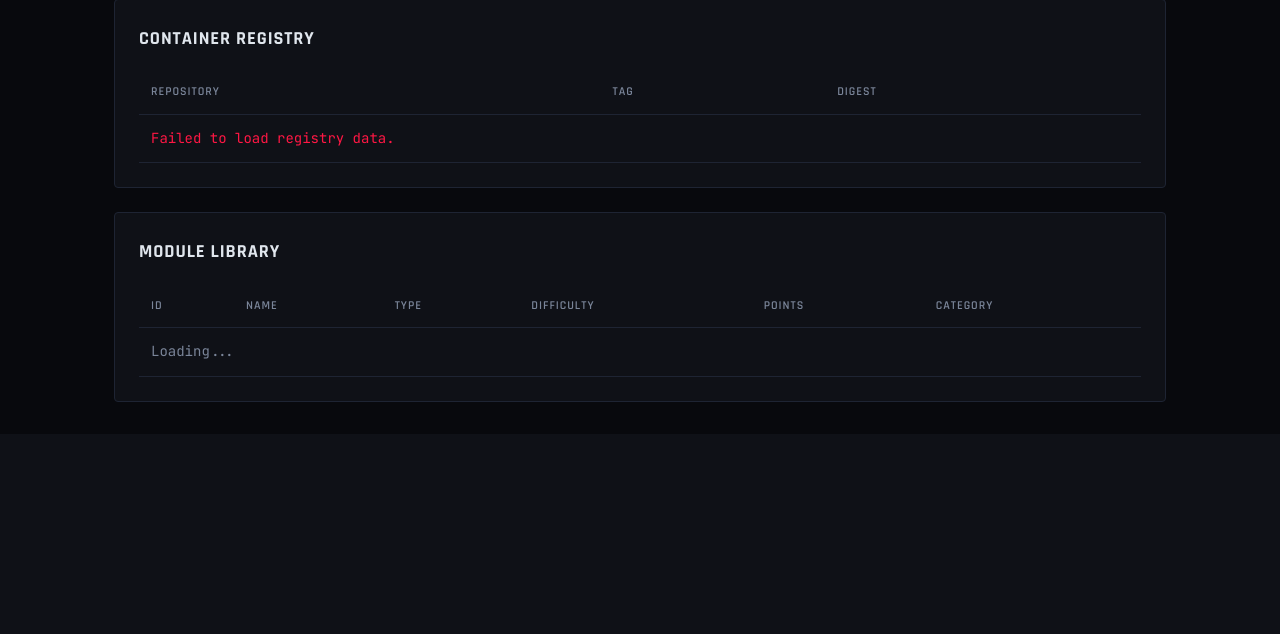
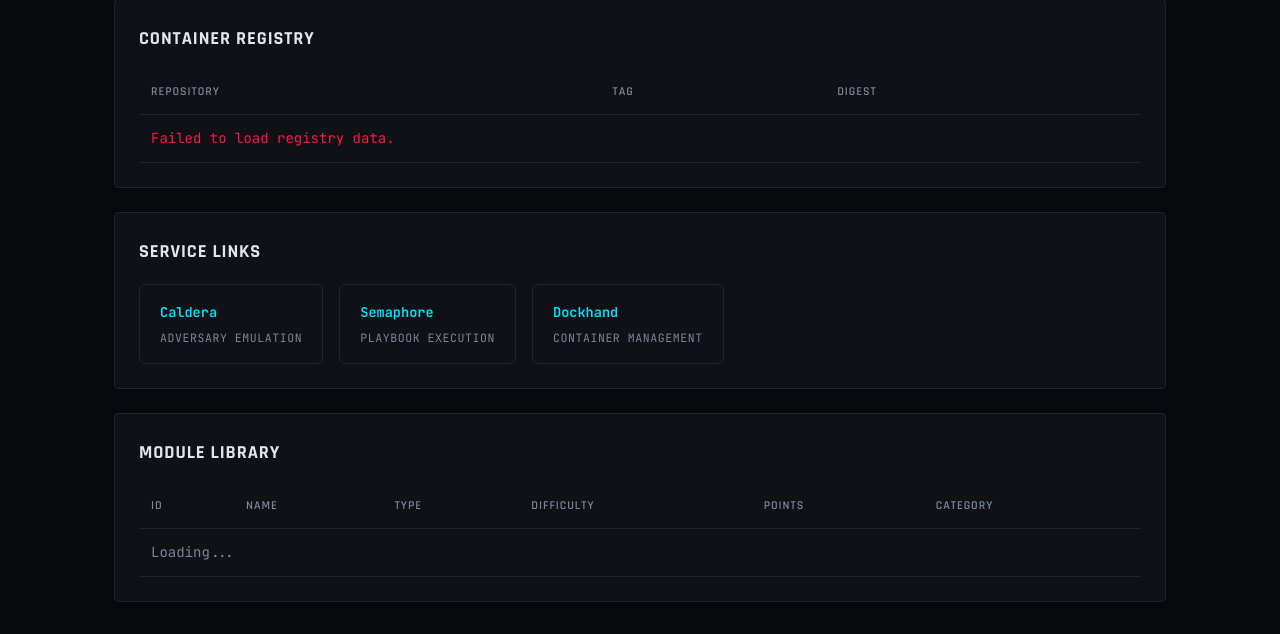
Before and after one commit to Your-Saviour/CTF-IT, a Flask app: template frontend/templates/admin.html in a window 1280 px wide. Shown: the part 969-1603 px from the top of the page. Before the commit the page ends 1371 px from the top, so only its background shows below. Run offline with Flask 3, Linux system fonts and the light colour scheme; the template is opened without the code that fills it: most values are stand-ins (such as "Sample title", 1, 10 or a date in 2020).

Commit message:
Add Service Links card to admin page
Shows quick links to Caldera, Semaphore, and Dockhand when the DOMAIN
env var is set (production deployments). Card is hidden in local/dev mode.

Co-Authored-By: Claude Sonnet 4.6 <noreply@anthropic.com>

```diff
--- a/api/main.py
+++ b/api/main.py
@@ -184,6 +184,7 @@ async def admin_page(request: Request, db: Session = Depends(get_db)):
 
     return templates.TemplateResponse(request, "admin.html", {
         "user": user,
+        "domain": os.environ.get("DOMAIN"),
     })
 
 
--- a/frontend/templates/admin.html
+++ b/frontend/templates/admin.html
@@ -200,6 +200,7 @@
 }
 #ef-structured-editor, #ef-json-editor { display: none; }
 #ef-structured-editor.active, #ef-json-editor.active { display: block; }
+.service-link:hover { border-color: var(--cyan) !important; box-shadow: 0 0 8px rgba(0, 229, 255, 0.2); }
 {% endblock %}
 
 {% block content %}
@@ -425,6 +426,30 @@
         </tbody>
     </table>
 </div>
+
+<!-- Service Links -->
+{% if domain %}
+<div class="card">
+    <h3>Service Links</h3>
+    <div style="display: flex; gap: 1rem; flex-wrap: wrap;">
+        <a href="https://caldera.{{ domain }}" target="_blank" rel="noopener noreferrer" class="service-link"
+           style="display: flex; flex-direction: column; gap: 0.3rem; padding: 1rem 1.25rem; border: 1px solid var(--border); border-radius: 6px; text-decoration: none; transition: all 0.25s; min-width: 160px;">
+            <span style="font-family: 'JetBrains Mono', monospace; font-size: 0.85rem; color: var(--cyan); font-weight: 600;">Caldera</span>
+            <span style="font-size: 0.72rem; color: var(--text-secondary); text-transform: uppercase; letter-spacing: 0.05em;">Adversary Emulation</span>
+        </a>
+        <a href="https://semaphore.{{ domain }}" target="_blank" rel="noopener noreferrer" class="service-link"
+           style="display: flex; flex-direction: column; gap: 0.3rem; padding: 1rem 1.25rem; border: 1px solid var(--border); border-radius: 6px; text-decoration: none; transition: all 0.25s; min-width: 160px;">
+            <span style="font-family: 'JetBrains Mono', monospace; font-size: 0.85rem; color: var(--cyan); font-weight: 600;">Semaphore</span>
+            <span style="font-size: 0.72rem; color: var(--text-secondary); text-transform: uppercase; letter-spacing: 0.05em;">Playbook Execution</span>
+        </a>
+        <a href="https://dockhand.{{ domain }}" target="_blank" rel="noopener noreferrer" class="service-link"
+           style="display: flex; flex-direction: column; gap: 0.3rem; padding: 1rem 1.25rem; border: 1px solid var(--border); border-radius: 6px; text-decoration: none; transition: all 0.25s; min-width: 160px;">
+            <span style="font-family: 'JetBrains Mono', monospace; font-size: 0.85rem; color: var(--cyan); font-weight: 600;">Dockhand</span>
+            <span style="font-size: 0.72rem; color: var(--text-secondary); text-transform: uppercase; letter-spacing: 0.05em;">Container Management</span>
+        </a>
+    </div>
+</div>
+{% endif %}
 
 <!-- Modules -->
 <div class="card">
@@ -956,7 +981,7 @@ fetch('/admin/users')
             '<tr>' +
                 '<td>' + esc(u.username) + (u.is_admin ? ' <span style="color: var(--cyan); font-size: 0.75rem;">(admin)</span>' : '') + '</td>' +
                 '<td style="color: var(--text-secondary); font-size: 0.85rem;">' + (u.event_name ? esc(u.event_name) : '<span style="color: var(--text-muted);">—</span>') + '</td>' +
-                '<td><span class="status-' + u.build_status + '" style="font-weight: 600; text-transform: uppercase;">' + u.build_status + '</span></td>' +
+                '<td><span class="status-' + esc(u.build_status) + '" style="font-weight: 600; text-transform: uppercase;">' + esc(u.build_status) + '</span></td>' +
                 '<td>' + u.total_points + '</td>' +
                 '<td><button class="btn btn-sm btn-danger" onclick="rebuild(' + u.id + ')">Rebuild</button></td>' +
             '</tr>'
@@ -980,7 +1005,7 @@ fetch('/admin/registry')
         var body = document.getElementById('registry-body');
         var countEl = document.getElementById('registry-count');
         if (data.error) {
-            body.innerHTML = '<tr><td colspan="3" style="color: var(--red);">' + data.error + '</td></tr>';
+            body.innerHTML = '<tr><td colspan="3" style="color: var(--red);">' + esc(data.error) + '</td></tr>';
             countEl.textContent = 'Registry unavailable';
             return;
         }
@@ -991,9 +1016,9 @@ fetch('/admin/registry')
         }
         body.innerHTML = data.map(img =>
             '<tr>' +
-                '<td><strong>' + img.repository + '</strong></td>' +
-                '<td>' + img.tag + '</td>' +
-                '<td style="color: var(--text-secondary); font-size: 0.8rem;">' + (img.digest || '\u2014') + '</td>' +
+                '<td><strong>' + esc(img.repository) + '</strong></td>' +
+                '<td>' + esc(img.tag) + '</td>' +
+                '<td style="color: var(--text-secondary); font-size: 0.8rem;">' + (img.digest ? esc(img.digest) : '\u2014') + '</td>' +
             '</tr>'
         ).join('');
     })
@@ -1024,12 +1049,12 @@ fetch('/admin/modules')
         var body = document.getElementById('modules-body');
         body.innerHTML = data.map(m =>
             '<tr>' +
-                '<td style="color: var(--text-secondary); font-size: 0.85rem;">' + m.id + '</td>' +
-                '<td><strong>' + m.name + '</strong></td>' +
-                '<td>' + m.type + '</td>' +
-                '<td><span class="badge badge-' + m.difficulty + '">' + m.difficulty + '</span></td>' +
+                '<td style="color: var(--text-secondary); font-size: 0.85rem;">' + esc(m.id) + '</td>' +
+                '<td><strong>' + esc(m.name) + '</strong></td>' +
+                '<td>' + esc(m.type) + '</td>' +
+                '<td><span class="badge badge-' + esc(m.difficulty) + '">' + esc(m.difficulty) + '</span></td>' +
                 '<td>' + m.points + '</td>' +
-                '<td>' + m.category + '</td>' +
+                '<td>' + esc(m.category) + '</td>' +
             '</tr>'
         ).join('');
     });
```
